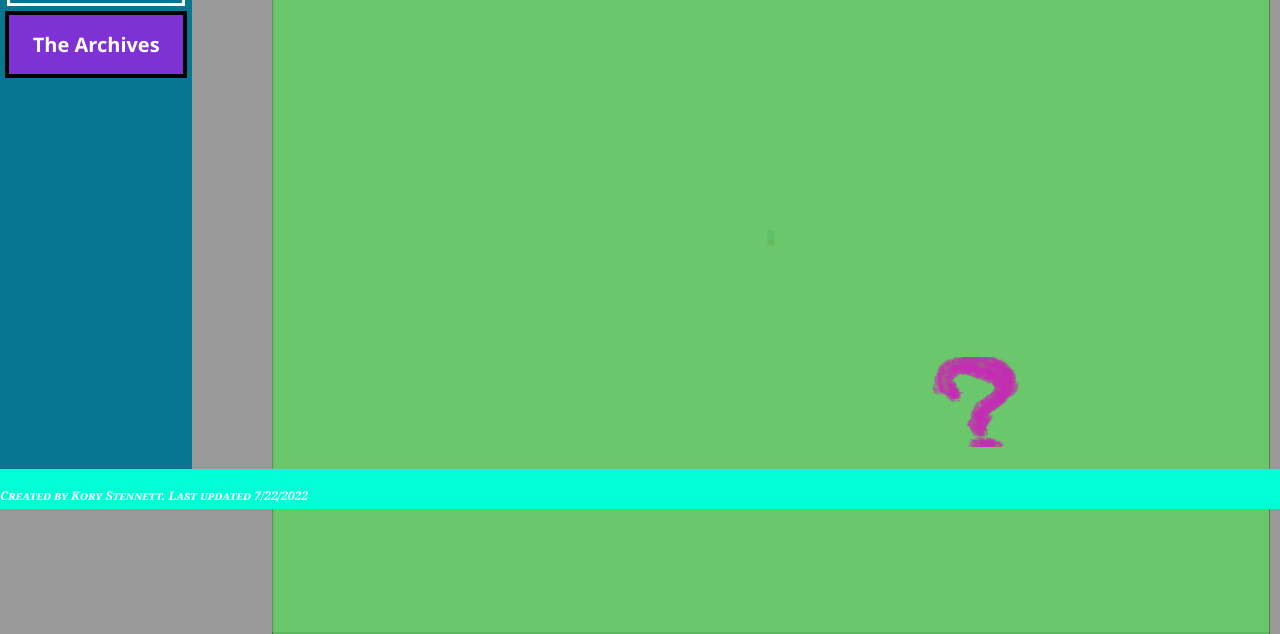
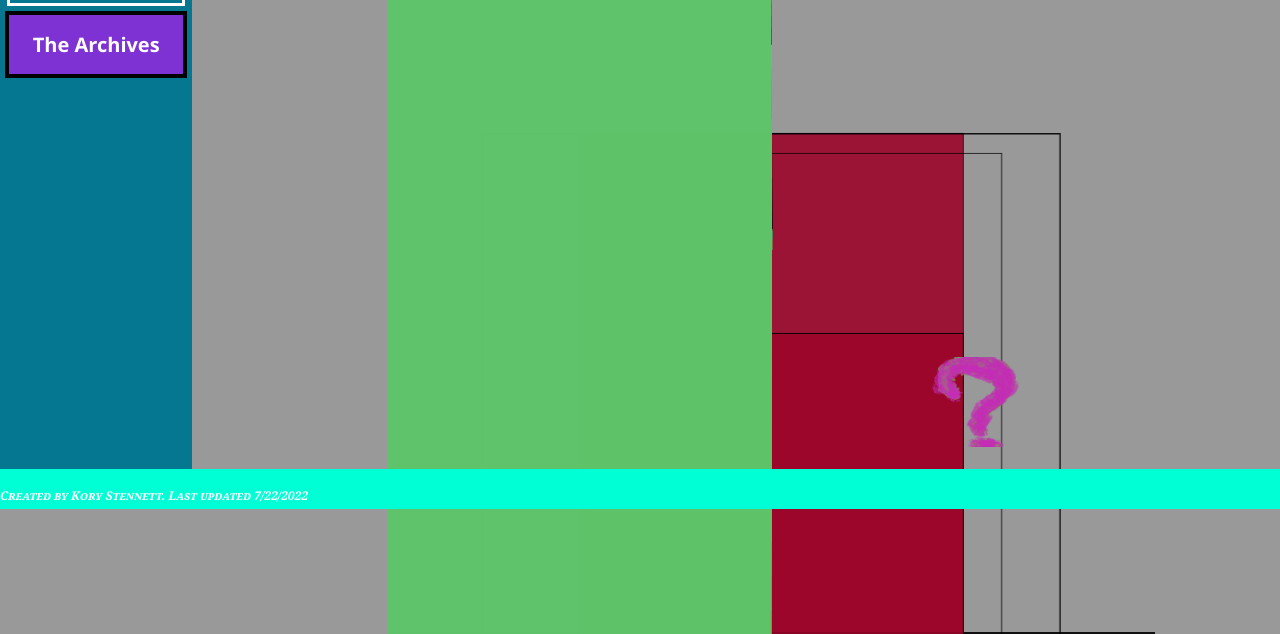
Before and after one commit to BernbarkProfessional/BernbarkProfessional.github.io, a plain HTML site: page homiebot.html in a window 1280 px wide. Shown: the part 291-925 px from the top of the page. Drawn offline with Linux system fonts and the light colour scheme.

Commit message:
Update style.css

```diff
--- a/style.css
+++ b/style.css
@@ -806,7 +806,7 @@ span {
   .rotate__parallax{
 	-webkit-transform: translate3d(800px, 0, -800px) rotateY(30deg);
     transform: translate3d(700px, 0, -800px) rotateY(30deg);
-	transform: translate3d(54px, 0, 0px) rotateY(30deg) scaleX(1.5);
+	transform: translate3d(54px, 0, 0px);
   }
   /* Hide scrollbar for Chrome, Safari and Opera */
 .parallax::-webkit-scrollbar {
@@ -832,23 +832,24 @@ span {
 	z-index: 4;
   }
   .parallax__layer--back {
-	transform: translateZ(-300px) scale(2);
+	transform: translateZ(-3px) scale(2);
     z-index: 3;
   }
   .parallax__layer--deep {
     -webkit-transform: translateZ(-600px) scale(3);
-    transform: translateZ(-600px) scale(3);
+    transform: translateZ(-3px) scale(3);
     z-index: 2;
 }
 .parallax__layer--deeper {
-    -webkit-transform: translateZ(-600px) scale(3);
-    transform: translateZ(-700px) scale(3);
-    z-index: 2;
+    -webkit-transform: translateZ(-700px) scale(3);
+    transform: translateZ(-4px) scale(3);
+    z-index: 6;
 }
 .parallax__layer--fore {
     -webkit-transform: translateZ(90px) scale(.7);
-    transform: translateZ(90px) scale(.7);
+    transform: translateZ(-0px) scale(.7);
     z-index: 1;
+
 }
   .parallax__group {
 	position: relative;
@@ -868,6 +869,7 @@ span {
 }
 
 #group1 {
+	transform: translateZ(-0px) rotateY(30deg) scale(.7);
     z-index: 5;
 }
 #group1 .parallax__layer--base {
```
